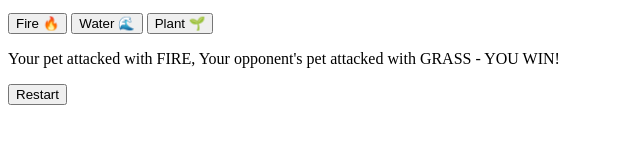
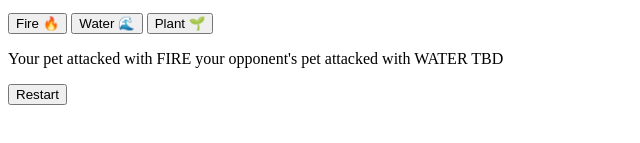
Before and after one commit to jdmejiam/Programacion, a plain HTML site: page programar/pokemonclone/pokemonclone.html in a window 1280 px wide. Both pictures are taken after a click on the button "Fire 🔥". Shown: the part 271-414 px from the top of the page, 0-640 px from the left. Drawn offline with Linux system fonts and the light colour scheme.

Commit message:
attack buttons can be printed now

```diff
--- a/programar/pokemonclone/js/clone.js
+++ b/programar/pokemonclone/js/clone.js
@@ -68,6 +68,17 @@ function randomOpponentAttack() {
     } else {
         opponentAttack = "PLANT"
     }
+
+    createMessage()
+}
+
+function createMessage() {
+    let messageSection = document.getElementById("messages")
+
+    let paragraph = document.createElement("p")
+    paragraph.innerHTML = "Your pet attacked with " + playerAttack + " your opponent's pet attacked with " + opponentAttack  + " TBD"
+
+    messageSection.appendChild(paragraph)
 }
 
 function odd(min,max) {
--- a/programar/pokemonclone/pokemonclone.html
+++ b/programar/pokemonclone/pokemonclone.html
@@ -36,7 +36,6 @@
     </section>
 
     <section id="messages">
-        <p>Your pet attacked with FIRE, Your opponent's pet attacked with GRASS - YOU WIN!</p>
     </section>
 
     <section id="restart">
```
